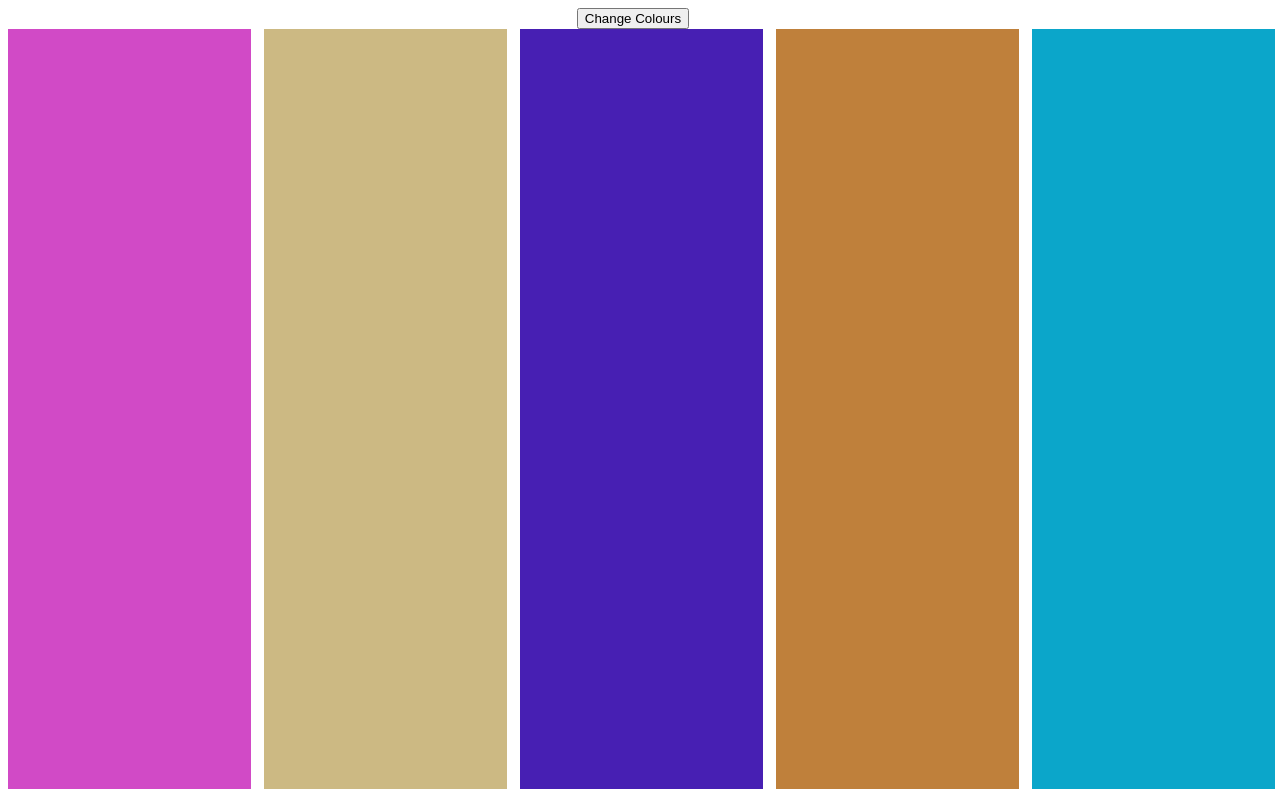
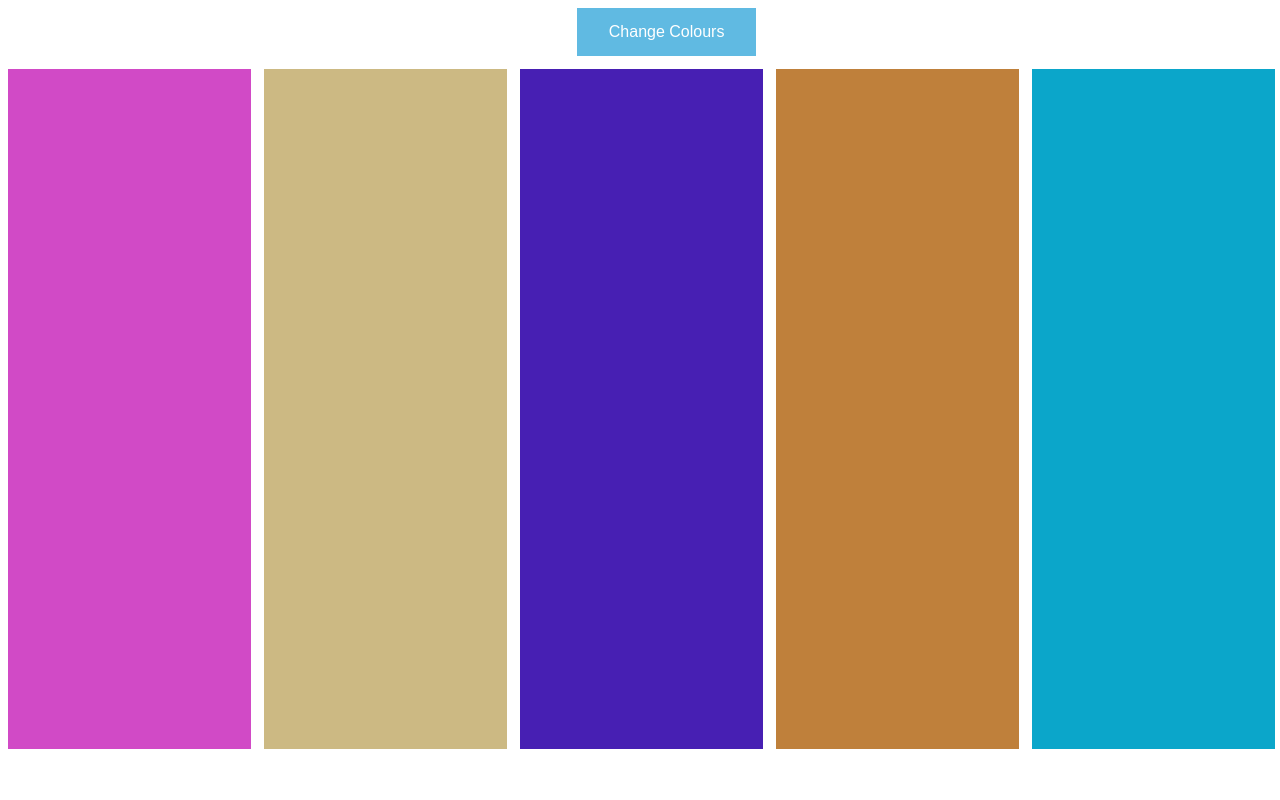
Before and after one commit to bcolds/CSS-Color-Generator, a plain HTML site: page index.html in a window 1280 px wide. Drawn offline with Linux system fonts and the light colour scheme.

Commit message:
Update styles.css
Reduced height in containers to add for RGB codes to be added.  Styled and added a hover effect on button.

```diff
--- a/css/styles.css
+++ b/css/styles.css
@@ -3,34 +3,34 @@
 }
 
 .container .container-one {
-    height: 95%;
+    height: 85%;
     width: 19%;
     position: absolute;
 }
 
 .container .container-two {
-    height: 95%;
+    height: 85%;
     width: 19%;
     margin-left: 20%;
     position: absolute;
 }
 
 .container .container-three {
-    height: 95%;
+    height: 85%;
     width: 19%;
     position: absolute;
     margin-left: 40%;
 }
 
 .container .container-four {
-    height: 95%;
+    height: 85%;
     width: 19%;
     margin-left: 60%;
     position: absolute;
 }
 
 .container .container-five {
-    height: 95%;
+    height: 85%;
     width: 19%;
     position: absolute;
     margin-left: 80%;
@@ -39,4 +39,18 @@
 .header .change-colours {
     text-align: center;
     margin-left: 45%;
+    margin-bottom: 1%;
+    border: none;
+    color: white;
+    padding: 15px 32px;
+    text-decoration: none;
+    font-size: 16px;
+    background-color: #39A9DB;
+    opacity: 0.8;
+    transition: 0.3s;
+    cursor: pointer;
 }
+
+.header .change-colours:hover {
+    opacity: 1;
+}
```
